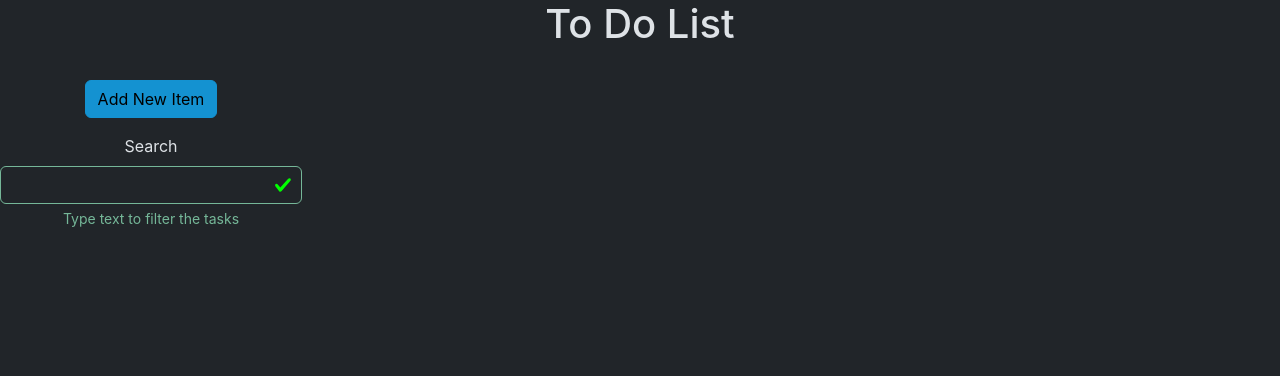
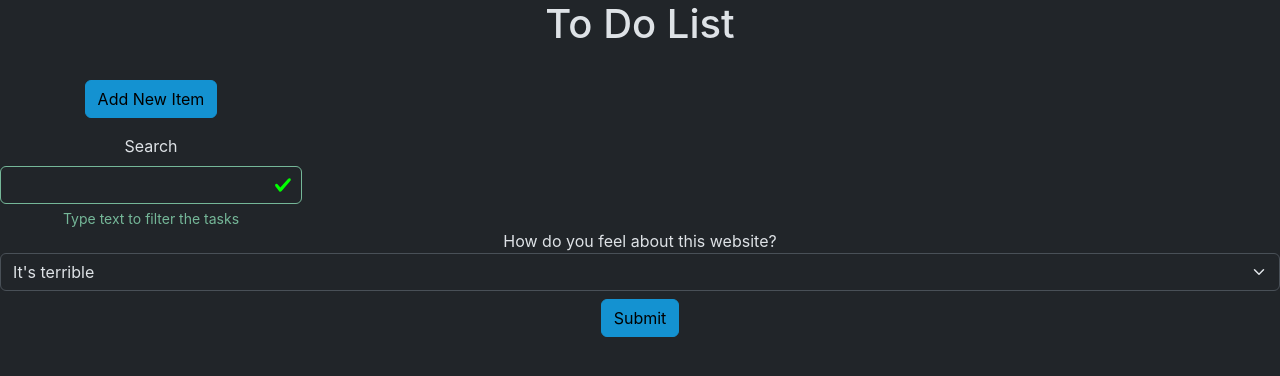
Before and after one commit to mickelson-classroom/list-detail-site-Stormgate1998, a React (Create React App) app in the folder listdetailsite/: page / in a window 1280 px wide. Shown: the top 376 px of the page. Built offline with nearby package versions, Linux system fonts and the light colour scheme.

Commit message:
Saturday's Homework

```diff
--- a/listdetailsite/src/App.tsx
+++ b/listdetailsite/src/App.tsx
@@ -7,6 +7,8 @@ import React from "react";
 import Button from 'react-bootstrap/Button';
 import Form from 'react-bootstrap/Form';
 import { GenericInput } from "./GenericInput";
+import GenericRadioComponent from "./GenericRadio";
+import {GenericSelect, Option } from "./GenericSelect";
 
 const App = () => {
   const [items, setItems] = useState<ToDoList[]>([]);
@@ -25,6 +27,17 @@ const App = () => {
   const [isItemNameValid, setIsItemNameValid] = useState(false)
   const [isContentValid, setContentValid] = useState(false)
   const [isStepContentValid, setisStepContentValid] = useState(false)
+  const [deletingStepIndex, setDeletingStepIndex] = useState(0)
+   const [selectedOption, setSelectedOption] = useState(1);
+  const [isOption1NotSelected, setIsOption1NotSelected] = useState(true); // New state variable
+  const options = [
+    { index: 1, value: "It's terrible" },
+    { index: 2, value: 'Eh, I have seen worse' },
+    { index: 3, value: 'So-so' },
+    { index: 4, value: 'Pretty Good' },
+    { index: 5, value: 'Fantastic' },
+  ];
+
   useEffect(() => {
     setFilteredItems(
       items.filter((b) =>
@@ -67,8 +80,11 @@ const App = () => {
   }
 
   const deleteStep = (indexToDelete: number) => {
+
     if (selectedItem && deletingStep) {
+      console.log("deleting item, " + (deletingStep == true).toString())
       selectedItem.steps = selectedItem.steps.filter(item => item.index !== indexToDelete)
+      console.log(selectedItem.steps)
     }
     setDeletingStep(false)
   }
@@ -96,9 +112,22 @@ const App = () => {
     }
   }
 
+   const handleSelectChange = (value: number) => {
+    setSelectedOption(value);
+
+    // Check if the selected value is "Option 1" and set isOption1Selected accordingly
+    if (options[value - 1]?.index === 1) {
+      setIsOption1NotSelected(false);
+      alert("fine, then I'll just go")
+    } else {
+      setIsOption1NotSelected(true);
+      alert("Thank you for your input")
+    }
+  };
 
   return (
-    <div className="App" >
+    <>
+    {isOption1NotSelected && <div className="App" >
 
       <h1>To Do List</h1>
 
@@ -202,6 +231,9 @@ const App = () => {
                   <div key={index} className="card m-2">
                     <button className="btn btn- card-body fs-3" onClick={() => {
                       deleteStep(step.index)
+                      //Make them not buttons
+                      //When delete step is clicked, show the radio input component
+                      //link that up to what is currently deleting a step
                     }}>{step.value}</button>
                   </div>
                 ))}
@@ -223,13 +255,31 @@ const App = () => {
                     <button className="btn btn-primary m-3" onClick={addNewStep}>Add Item</button>
                   </>
                 )}
+
+                {deletingStep && (
+                  <GenericRadioComponent contents={selectedItem.steps} selectedValue={deletingStepIndex}
+                 onClick={
+                  () => {
+                    deleteStep(deletingStepIndex)
+                    console.log(deletingStepIndex)
+                  }
+                }
+                  />
+                )}
               </>
             )}
           </div>
         )}
-
+        <footer>
+          <div>How do you feel about this website?</div>
+          <GenericSelect
+          contents={options}
+        selectedValue={selectedOption}
+        onChange={handleSelectChange}/>
+        </footer>
       </div>
-    </div>
+    </div> }
+    </>
   );
 };
 
--- /dev/null
+++ b/listdetailsite/src/GenericRadio.tsx
@@ -0,0 +1,39 @@
+import React, { FC } from 'react';
+
+export const GenericRadioComponent : FC<{
+    contents: Array< {index: number; value: string;}>,
+    selectedValue: number,
+    onClick: () => void }
+    > =
+     ({ selectedValue, onClick, contents}) => {
+
+    const onChange = (inputValue: number ) => {
+      selectedValue = inputValue
+    }
+  return (
+    <div>
+
+      <div className="mt-2">
+        {contents.map((option: {index: number; value: string;}) => (
+          <div key={option.value} className="form-check">
+            <input
+              className="form-check-input"
+              type="radio"
+              name="radioGroup"
+              id={`radio-${option.value}`}
+              value={option.value}
+              checked={option.index === selectedValue}
+              onChange={() => onChange(option.index)}
+            />
+            <label className="form-check-label" htmlFor={`radio-${option.value}`}>
+              {option.value}
+            </label>
+          </div>
+        ))}
+        <button className='btn btn-primary' onClick={onClick}>Submit</button>
+      </div>
+    </div>
+  );
+};
+
+export default GenericRadioComponent;
--- /dev/null
+++ b/listdetailsite/src/GenericSelect.tsx
@@ -0,0 +1,33 @@
+import React, { FC } from 'react';
+
+export interface Option {
+  index: number;
+  value: string;
+}
+
+export const GenericSelect: FC<{
+  contents: {index: number, value: string}[];
+  selectedValue: number;
+  onChange: (value: number) => void;
+}> = ({ selectedValue, onChange, contents }) => {
+  return (
+    <div>
+      <select
+        className="form-select"
+        value={selectedValue}
+        onChange={(e) => onChange(Number(e.target.value))}
+      >
+        {contents.map((option) => (
+          <option key={option.index} value={option.index}>
+            {option.value}
+          </option>
+        ))}
+      </select>
+      <button className="btn btn-primary mt-2" onClick={() => onChange(selectedValue)}>
+        Submit
+      </button>
+    </div>
+  );
+};
+
+export default GenericSelect;
```
